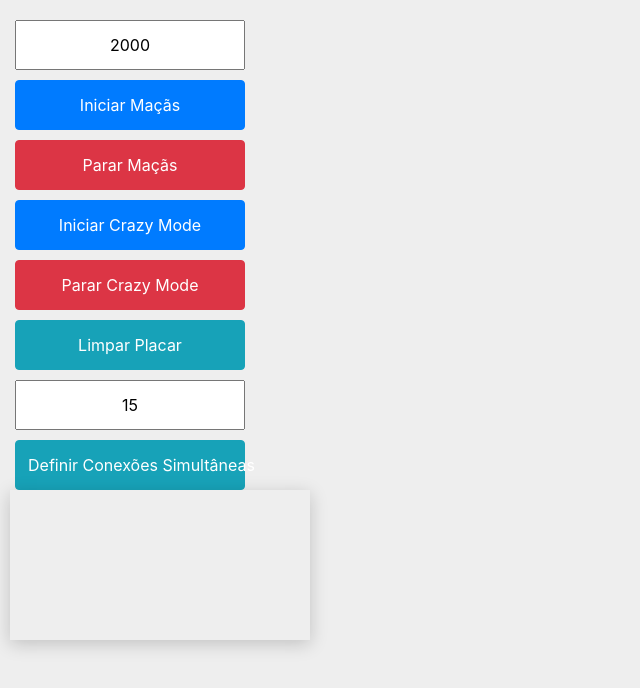
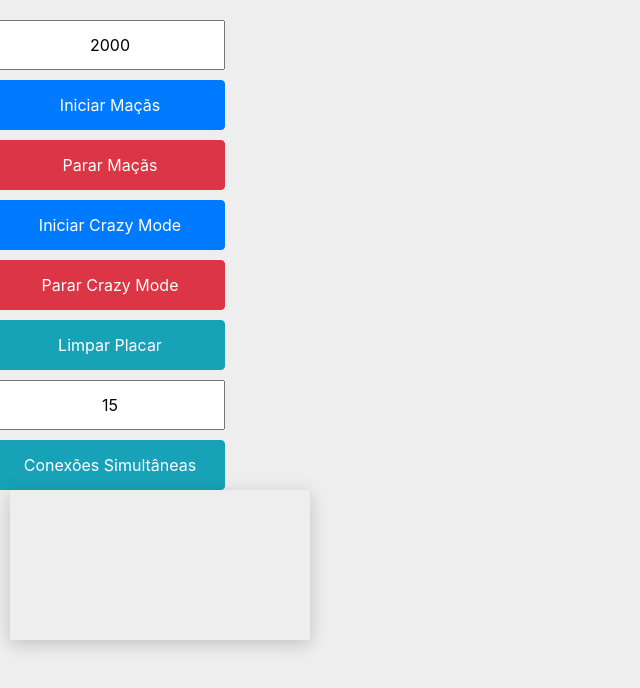
Before and after one commit to LuizCowBTF/SnakeGameJovensGenios, a website: page playground/game-admin.html in a window 1280 px wide. Shown: the whole page, without its empty margins (0-640 px from the left). Drawn offline with nearby package versions, Linux system fonts and the light colour scheme; no server answers.

Commit message:
acerto css 4

```diff
--- a/playground/game-admin.html
+++ b/playground/game-admin.html
@@ -80,7 +80,7 @@
             <div class="col-2 text-center" id="admin">
                 <style>
                     #admin {
-                        padding: 0px 0px 0px 30px;
+                        padding: 0px 0px 0px 10px;
                     }
                     #admin input,
                     #admin button {
@@ -107,7 +107,7 @@
 
                 <div>
                     <input type="text" value=15 id="maxConcurrentConnections"><br>
-                    <button type="button" class="btn btn-info" onclick="setMaxConcurrentConnections()">Definir Conexões Simultâneas</button><br>
+                    <button type="button" class="btn btn-info" onclick="setMaxConcurrentConnections()">Conexões Simultâneas</button><br>
                 </div>
             </div>
             <div class="col-10 text-left" id="jogo">
```
